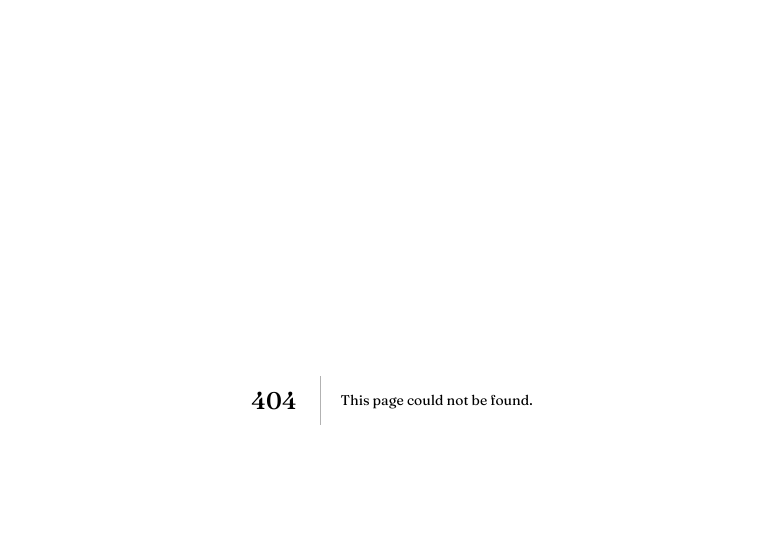
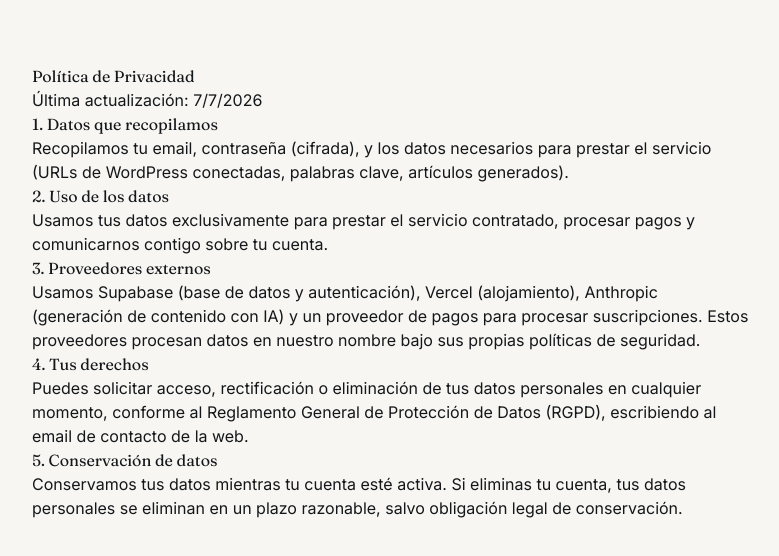
Before and after one commit to johnimrtnzz/rutalinea-seo, a Next.js app: page /privacidad in a window 1280 px wide. Before the commit this address had no page. Shown: the top 556 px of the page, without its empty margins (248-1027 px from the left). Built offline with nearby package versions, Linux system fonts and the light colour scheme.

Commit message:
Create page.tsx

```diff
--- /dev/null
+++ b/app/privacidad/page.tsx
@@ -0,0 +1,25 @@
+export const metadata = { title: "Política de Privacidad — Rutalinea SEO" };
+
+export default function PrivacidadPage() {
+  return (
+    <div className="max-w-3xl mx-auto px-6 py-16 prose">
+      <h1>Política de Privacidad</h1>
+      <p>Última actualización: {new Date().toLocaleDateString("es-ES")}</p>
+
+      <h2>1. Datos que recopilamos</h2>
+      <p>Recopilamos tu email, contraseña (cifrada), y los datos necesarios para prestar el servicio (URLs de WordPress conectadas, palabras clave, artículos generados).</p>
+
+      <h2>2. Uso de los datos</h2>
+      <p>Usamos tus datos exclusivamente para prestar el servicio contratado, procesar pagos y comunicarnos contigo sobre tu cuenta.</p>
+
+      <h2>3. Proveedores externos</h2>
+      <p>Usamos Supabase (base de datos y autenticación), Vercel (alojamiento), Anthropic (generación de contenido con IA) y un proveedor de pagos para procesar suscripciones. Estos proveedores procesan datos en nuestro nombre bajo sus propias políticas de seguridad.</p>
+
+      <h2>4. Tus derechos</h2>
+      <p>Puedes solicitar acceso, rectificación o eliminación de tus datos personales en cualquier momento, conforme al Reglamento General de Protección de Datos (RGPD), escribiendo al email de contacto de la web.</p>
+
+      <h2>5. Conservación de datos</h2>
+      <p>Conservamos tus datos mientras tu cuenta esté activa. Si eliminas tu cuenta, tus datos personales se eliminan en un plazo razonable, salvo obligación legal de conservación.</p>
+    </div>
+  );
+}
```
